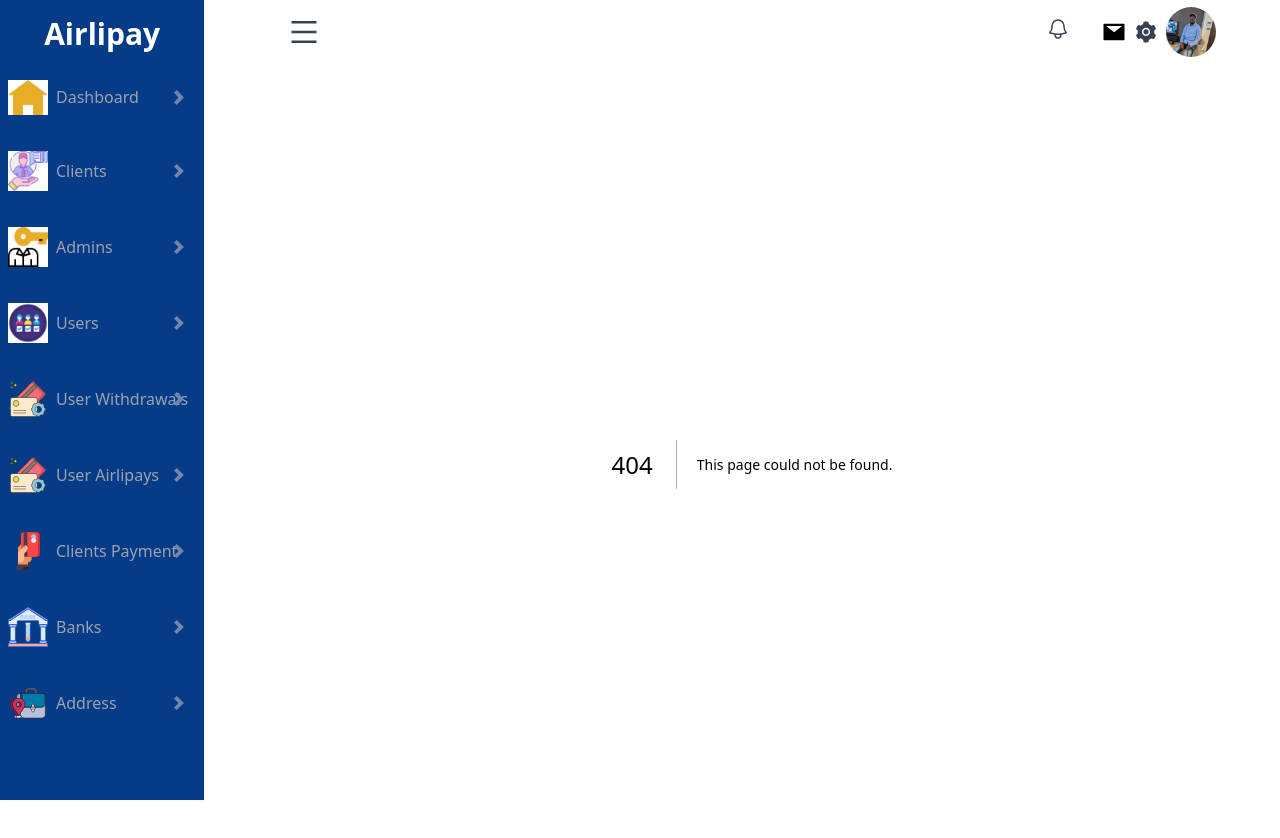
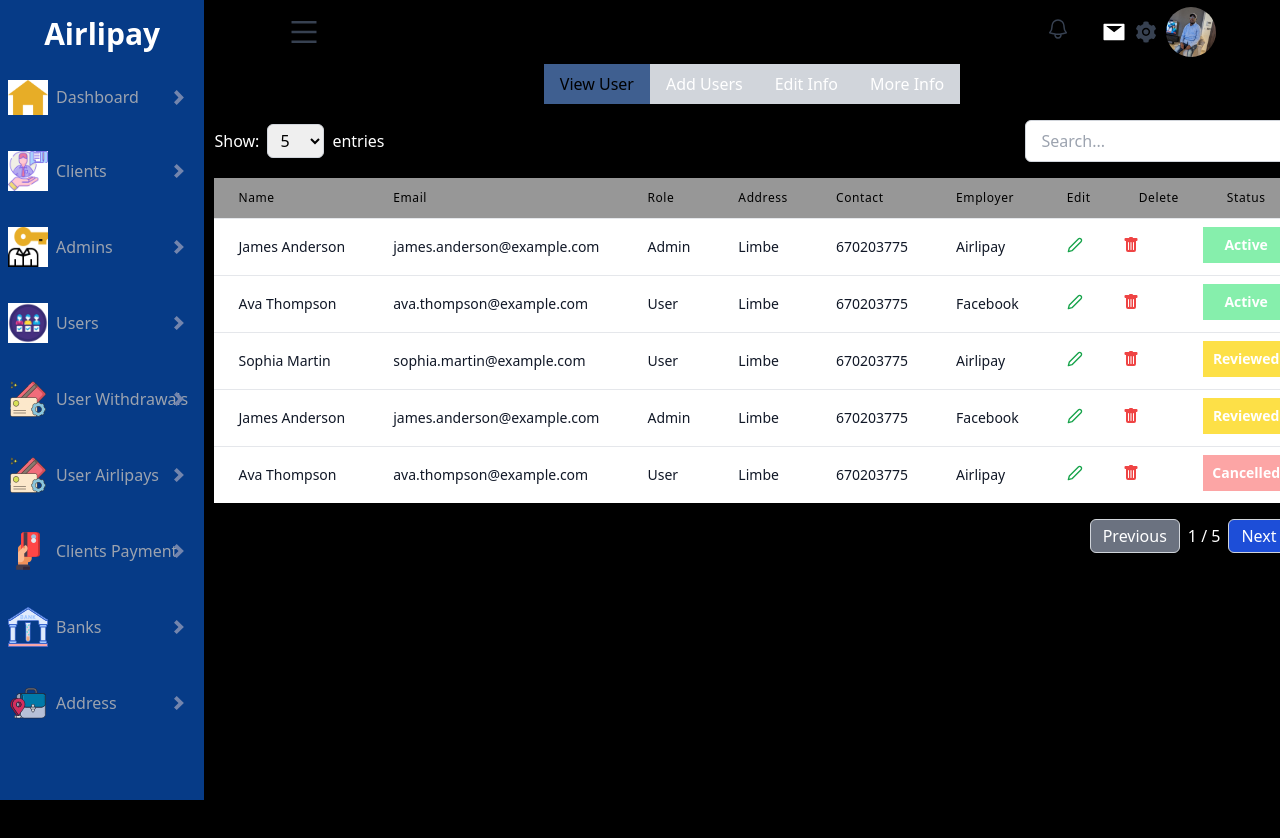
Before and after one commit to techarcgram-org/AirlipayDashboard, a Next.js app: page /banks in a window 1280 px wide. Before the commit this address had no page. Shown: the top 838 px of the page. After the commit the page ends 800 px from the top, so only its background shows below. Built offline with nearby package versions, Linux system fonts and the light colour scheme.

Commit message:
added some extra routes and fixed the routing issues

```diff
--- /dev/null
+++ b/src/app/banks/page.jsx
@@ -0,0 +1,28 @@
+"use client";
+import { AddUser, Tab, Table } from "@/components";
+import data from "@/constant/data";
+import React from "react";
+
+const page = () => {
+  return (
+    <div className="flex flex-1 items-center justify-center">
+      <Tab
+        options={["View User", "Add Users", "Edit Info","More Info"]}
+        defaultTab="View User"
+      >
+        <Table tab="View User" users={data.usersTable} columns={data.columns} />
+        <Table
+          tab="Add Users"
+          users={data.clientsTable}
+          columns={data.clientColumns}
+        />
+        <AddUser tab="Edit Info" />
+        <h1 tab="More Info">
+          Lorem ipsum dolor sit amet, consectetur adipisicing elit. Veniam sint, pariatur a, magni incidunt vero quaerat sequi quae iure eligendi voluptate quod, vel voluptates harum quasi neque corrupti rem? Tempora suscipit rerum eius, corrupti temporibus hic ipsum perspiciatis recusandae deserunt possimus reiciendis voluptates id ea quaerat veniam? Magnam in expedita quidem maxime ipsum, error eligendi ratione vel iste est! Nihil, sit dolor unde expedita quisquam praesentium iusto aliquid harum voluptas culpa eius iste ipsum fugit numquam enim mollitia suscipit dolorem tempore tenetur tempora fugiat, deserunt, commodi at! Eligendi tenetur ut voluptates accusamus blanditiis velit aspernatur minus vero quibusdam, optio corrupti!us.
+        </h1>
+      </Tab>
+    </div>
+  );
+};
+
+export default page;
--- /dev/null
+++ b/src/app/clients/payment/page.jsx
@@ -0,0 +1,27 @@
+
+"use client"
+import { AddUser, Tab, Table } from '@/components';
+import data from '@/constant/data';
+import React from 'react'
+
+const page = () => {
+  return (
+    <div className='flex flex-1 items-center justify-center' >
+      <Tab
+        options={["View User", "Add Users", "Edit Info"]}
+        defaultTab="View User"
+      >
+        <Table tab="View User" users={data.usersTable} columns={data.columns} />
+        <Table tab="Add Users" users={data.clientsTable} columns={data.clientColumns} />
+        <AddUser tab="Edit Info" />
+        {/* <h1 tab="Edit Info">
+          Lorem ipsum dolor sit amet consectetur adipisicing elit. Inventore
+          totam nisi reprehenderit aliquid illo possimus eaque, numquam sunt
+          veritatis voluptatum eius.
+        </h1> */}
+      </Tab>
+    </div>
+  );
+}
+
+export default page
--- a/src/components/common/Tab.jsx
+++ b/src/components/common/Tab.jsx
@@ -10,8 +10,8 @@
   };
 
   return (
-    <div>
-      <div className="flex justify-center w-[400px] mb-4">
+    <div className="relative items-center justify-center" >
+      <div className="flex left-40 justify-center min-w-[400px] mb-4">
         {options.map((option) => (
           <button
             key={option}
--- a/src/constant/data.js
+++ b/src/constant/data.js
@@ -30,7 +30,7 @@
   {
     id: 5,
     name: "User Withdrawals",
-    route: "/user/:id/withdraw",
+    route: "/users/:id/withdraw",
     image: images.processing,
   },
   {
@@ -42,7 +42,7 @@
   {
     id: 7,
     name: "Clients Payment",
-    route: "/client/payment",
+    route: "/clients/payment",
     image: images.payment,
   },
   {
```
